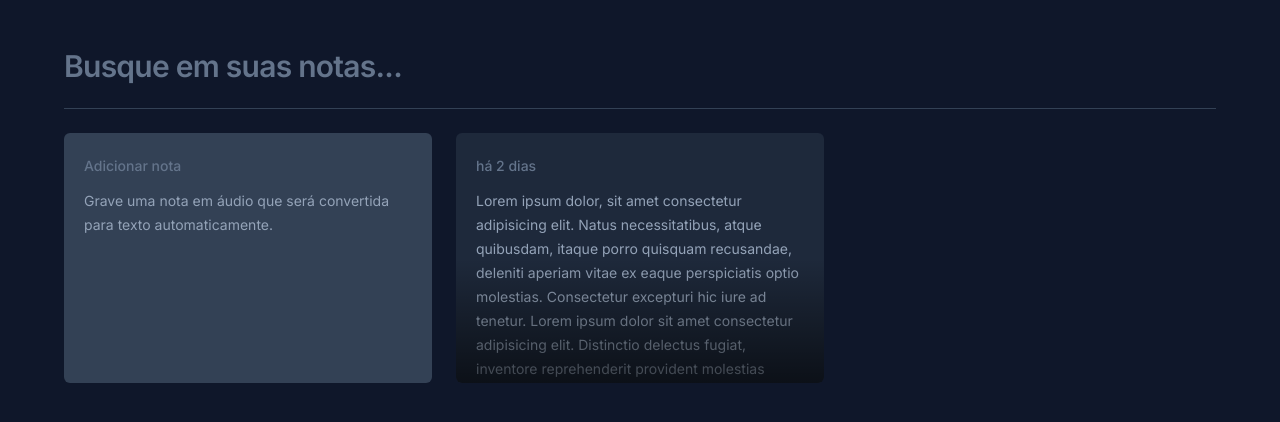
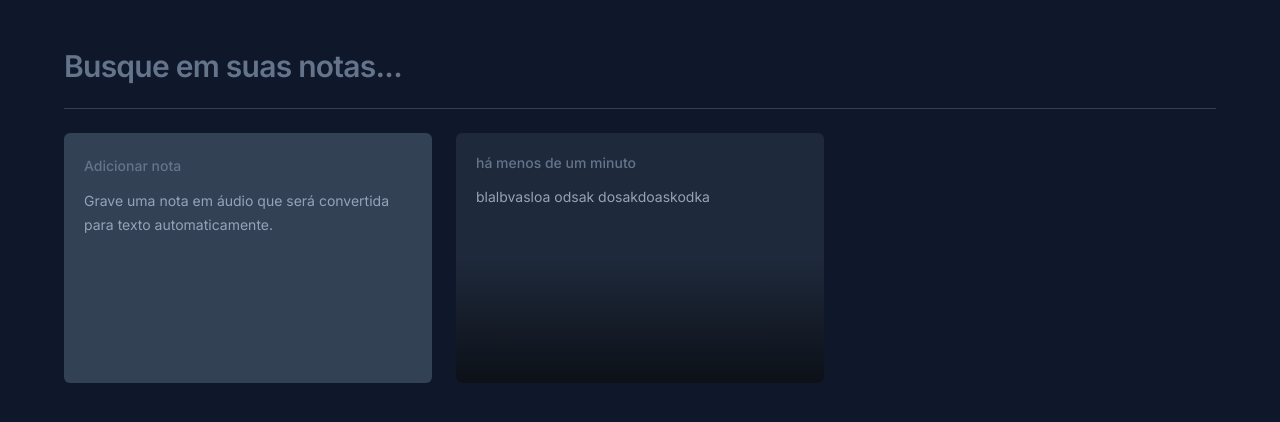
Before and after one commit to oelopes/audio-notes, a React (Vite) app: page / in a window 1280 px wide. Shown: the top 422 px of the page. Built offline with nearby package versions, Linux system fonts and the light colour scheme.

Commit message:
feat: add Dialog to note card

```diff
--- a/package.json
+++ b/package.json
@@ -10,6 +10,9 @@
     "preview": "vite preview"
   },
   "dependencies": {
+    "@radix-ui/react-dialog": "^1.0.5",
+    "date-fns": "^3.3.1",
+    "lucide-react": "^0.323.0",
     "react": "^18.2.0",
     "react-dom": "^18.2.0"
   },
--- a/src/app.tsx
+++ b/src/app.tsx
@@ -20,7 +20,7 @@
           <p className="text-sm leading-6 text-slate-400">Grave uma nota em áudio que será convertida para texto automaticamente.</p>
         </div>
 
-        <NoteCard />
+        <NoteCard date={new Date()} content='blalbvasloa odsak dosakdoaskodka' />
       </div>
     </div>
   )
--- a/src/components/note-card.tsx
+++ b/src/components/note-card.tsx
@@ -1,9 +1,41 @@
-export const NoteCard = () => (
-  <button className="rounded-md text-left bg-slate-800 p-5 space-y-3 overflow-hidden relative outline-none hover:ring-2 hover:ring-slate-600 focus-visible:ring-2 focus-visible:ring-cyan-400">
-    <span className="text-sm font-medium text-slate-500">há 2 dias</span>
+import * as Dialog from "@radix-ui/react-dialog"
+import { formatDistanceToNow } from "date-fns"
+import { ptBR } from "date-fns/locale"
+import { X } from "lucide-react"
 
-    <p className="text-sm leading-6 text-slate-400">Lorem ipsum dolor, sit amet consectetur adipisicing elit. Natus necessitatibus, atque quibusdam, itaque porro quisquam recusandae, deleniti aperiam vitae ex eaque perspiciatis optio molestias. Consectetur excepturi hic iure ad tenetur. Lorem ipsum dolor sit amet consectetur adipisicing elit. Distinctio delectus fugiat, inventore reprehenderit provident molestias ipsam illo iure velit quam earum numquam architecto, vitae repellat? Id fugit magni optio iure!</p>
+type NoteCardProps = {
+  date: Date
+  content: string
+}
 
-    <div className="absolute bottom-0 left-0 right-0 h-1/2 bg-gradient-to-t from-black/60 to-black/0 pointer-events-none"></div>
-  </button>
+export const NoteCard = ({date, content}: NoteCardProps) => (
+  <Dialog.Root>
+    <Dialog.Trigger className="rounded-md flex flex-col text-left bg-slate-800 p-5 gap-3 overflow-hidden relative outline-none hover:ring-2 hover:ring-slate-600 focus-visible:ring-2 focus-visible:ring-cyan-400">
+      <span className="text-sm font-medium text-slate-500">{formatDistanceToNow(date, { locale: ptBR, addSuffix: true})}</span>
+
+      <p className="text-sm leading-6 text-slate-400">{content}</p>
+
+      <div className="absolute bottom-0 left-0 right-0 h-1/2 bg-gradient-to-t from-black/60 to-black/0 pointer-events-none"></div>
+    </Dialog.Trigger>
+
+    <Dialog.Portal>
+      <Dialog.Overlay className="inset-0 fixed bg-black/60">
+        <Dialog.Content className="fixed overflow-hidden left-1/2 top-1/2 -translate-x-1/2 -translate-y-1/2 max-w-[640px] w-full h-[60vh] bg-slate-700 rounded-md flex flex-col outline-none">
+          <Dialog.Close className="absolute top-0 right-0 bg-slate-800 p-1.5 text-slate-400 hover:text-slate-100">
+            <X className="size-5" />
+          </Dialog.Close>
+
+          <div className="flex flex-1 flex-col gap-3 p-5">
+            <span className="text-sm font-medium text-slate-500">{formatDistanceToNow(date, { locale: ptBR, addSuffix: true})}</span>
+
+            <p className="text-sm leading-6 text-slate-400">{content}</p>
+          </div>
+
+          <button className="w-full bg-slate-800 py-4 text-center text-sm-text-slate-300 outline-none font-medium group">
+            Deseja <span className="text-red-400 group-hover:underline">apagar essa nota?</span>
+          </button>
+        </Dialog.Content>
+      </Dialog.Overlay>
+    </Dialog.Portal>
+  </Dialog.Root>
 )
```
Also changed, not shown: 2 other files (tests, documents, lock files or other folders).
